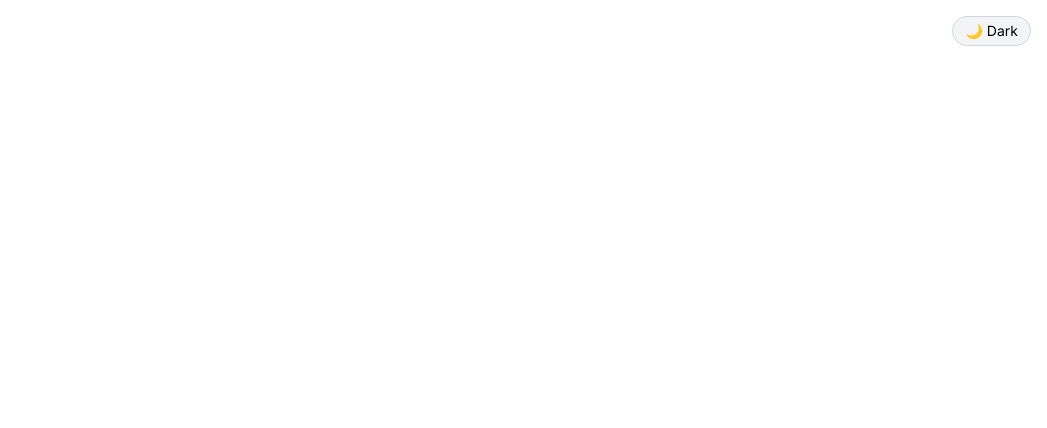
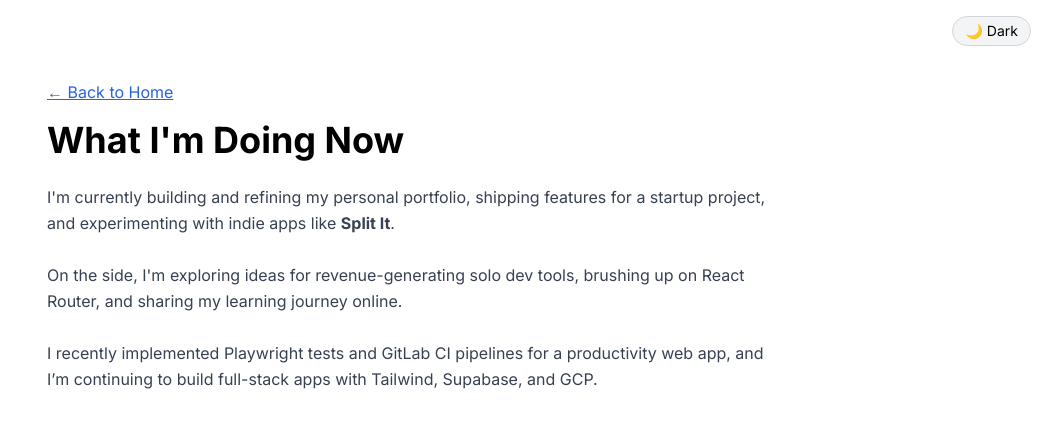
Before and after one commit to Brian-S-Poon/brianpoon.com, a React (Vite) app: page /now in a window 1280 px wide. Before the commit this address had no page. Shown: the top 428 px of the page, without its empty margins (233-1280 px from the left). Built offline with nearby package versions, Linux system fonts and the light colour scheme; the HTML template or start-up script is replaced by a standard one.

Commit message:
add now page

```diff
--- a/src/App.jsx
+++ b/src/App.jsx
@@ -5,6 +5,8 @@ import { AnimatePresence } from 'framer-motion';
 import Home from './pages/Home';
 import Projects from './pages/Projects';
 import SplitIt from './pages/SplitIt';
+import Now from './pages/Now';
+
 import ThemeToggle from './components/ThemeToggle';
 import ScrollToTop from './components/ScrollToTop';
 
@@ -20,6 +22,8 @@ function App() {
           <Route path="/" element={<Home />} />
           <Route path="/projects" element={<Projects />} />
           <Route path="/projects/split-it" element={<SplitIt />} />
+          <Route path="/now" element={<Now />} />
+
         </Routes>
       </AnimatePresence>
     </main>
--- /dev/null
+++ b/src/pages/Now.jsx
@@ -0,0 +1,25 @@
+import React from 'react';
+import { Link } from 'react-router-dom';
+import { motion } from 'framer-motion';
+
+export default function Now() {
+  return (
+    <motion.section
+      className="min-h-screen py-20 px-6 max-w-3xl mx-auto"
+      initial={{ opacity: 0, y: 10 }}
+      animate={{ opacity: 1, y: 0 }}
+      exit={{ opacity: 0, y: -10 }}
+      transition={{ duration: 0.3 }}
+    >
+      <Link to="/" className="text-blue-600 dark:text-blue-400 underline mb-4 block">← Back to Home</Link>
+      <h1 className="text-4xl font-bold mb-6">What I'm Doing Now</h1>
+      <p className="text-gray-700 dark:text-gray-300 leading-relaxed space-y-4">
+        I'm currently building and refining my personal portfolio, shipping features for a startup project, and experimenting with indie apps like <strong>Split It</strong>.
+        <br /><br />
+        On the side, I'm exploring ideas for revenue-generating solo dev tools, brushing up on React Router, and sharing my learning journey online.
+        <br /><br />
+        I recently implemented Playwright tests and GitLab CI pipelines for a productivity web app, and I’m continuing to build full-stack apps with Tailwind, Supabase, and GCP.
+      </p>
+    </motion.section>
+  );
+}
```
